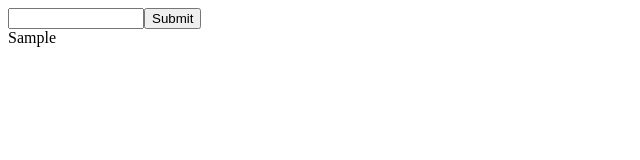
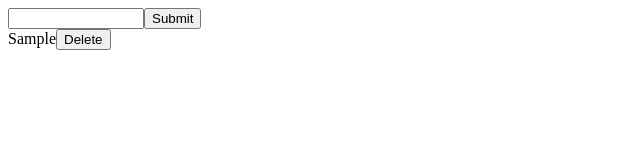
Before and after one commit to VadimVasilcovan/REACT.EX, a React (Vite) app in the folder React-EX/: page / in a window 1280 px wide. Both pictures are taken after typing "Sample" into the empty fields and a click on the button "Submit". Shown: the top 160 px of the page, without its empty margins (0-640 px from the left). Built offline with nearby package versions, Linux system fonts and the light colour scheme.

Commit message:
12/12/2024 ex3, deleteTask
Creating an separate file for deleting task function.
using filter method and props.

```diff
--- /dev/null
+++ b/React-EX/src/7_days_of_recapitulation/11.12.2024/ex_0.3_props/ex.0.3_delettingTask.jsx
@@ -0,0 +1,14 @@
+const DeleteTask = ({ SetSubmitTask, index, submitTask }) => {
+    const deletetask = () => {
+        const updatedTasks = submitTask.filter((_, i) => i !== index);
+        SetSubmitTask(updatedTasks); // Update the state
+    };
+
+    return (
+        <>
+            <button onClick={deletetask}>Delete</button>
+        </>
+    );
+};
+
+export default DeleteTask;
--- a/React-EX/src/7_days_of_recapitulation/11.12.2024/ex_0.3_props/ex.0.3_displayTask.jsx
+++ b/React-EX/src/7_days_of_recapitulation/11.12.2024/ex_0.3_props/ex.0.3_displayTask.jsx
@@ -1,14 +1,17 @@
+import DeleteTask from "./ex.0.3_delettingTask";
 
+const DisplayTask = ({ submitTask, SetSubmitTask }) => {
+    return (
+        <div>
+            {submitTask.map((newTask, index) => (
+                <div key={index}>
+                    {newTask}
 
-const DisplayTask =({submitTask}) => {
+                    <DeleteTask SetSubmitTask={SetSubmitTask} index={index} submitTask={submitTask} />
+                </div>
+            ))}
+        </div>
+    );
+};
 
-    return (<div>
-        {submitTask.map((newTask, index) => (
-            <div key={index}>
-                {newTask}
-            </div>
-        ))}
-    </div>)
-}
-
-export default DisplayTask
+export default DisplayTask;
--- a/React-EX/src/7_days_of_recapitulation/11.12.2024/ex_0.3_props/ex_0.3_parent_coponent.jsx
+++ b/React-EX/src/7_days_of_recapitulation/11.12.2024/ex_0.3_props/ex_0.3_parent_coponent.jsx
@@ -10,7 +10,8 @@ const ToDoListUsingProps = () => {
     const addTaskProps = {task, setTask, submitTask, SetSubmitTask}
     return (<>
         <CreateAnTask {...addTaskProps}/>
-        <DisplayTask submitTask={submitTask}/>
+        <DisplayTask submitTask={submitTask} SetSubmitTask={SetSubmitTask} />
+
     </>)
 }
 
```
